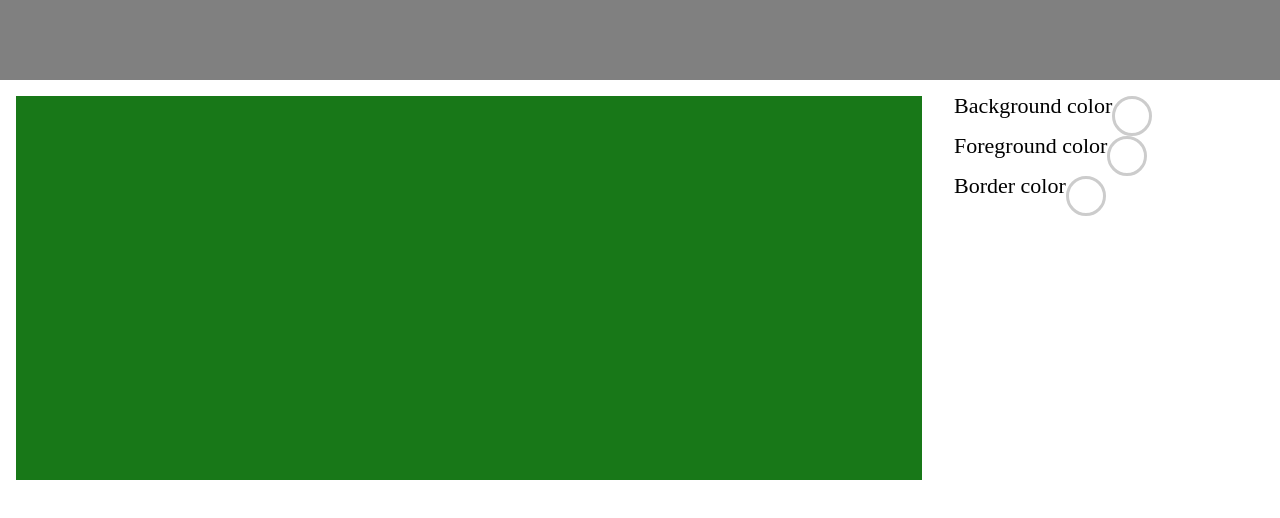
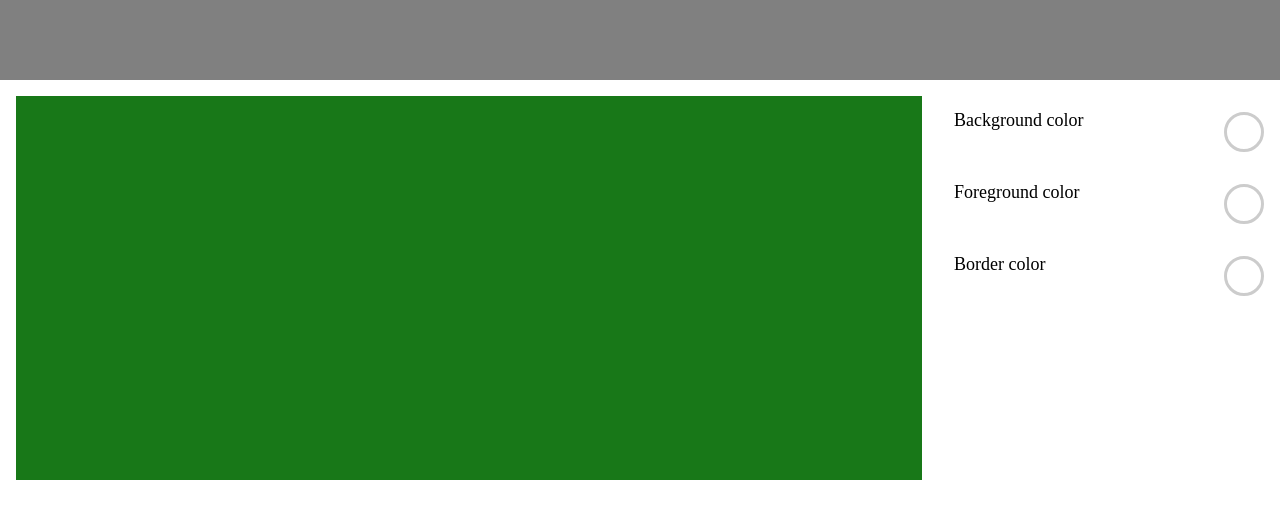
Before and after one commit to preCrew/banner_create_app, a React (Create React App) app: page / in a window 1280 px wide. Shown: the top 518 px of the page. Built offline with nearby package versions, Linux system fonts and the light colour scheme; a web font is replaced by a local one.

Commit message:
add: padding, justify-content

```diff
--- a/src/components/Content/Controls/ControlsBox/styles.ts
+++ b/src/components/Content/Controls/ControlsBox/styles.ts
@@ -1,9 +1,11 @@
 import styled from "styled-components";
 
 export const ControlsLayout = styled.div`
+    padding: 16px 0;
     display: flex;
+    justify-content: space-between;
     flex-direction: ${props => props.className ? 'row' && 'column' : 'row'}
 `
 export const ControlsTitle = styled.h3`
-    font-size: ${props => props.theme.font.size.fs22}
+    font-size: ${props => props.theme.font.size.fs18}
 `;
```
